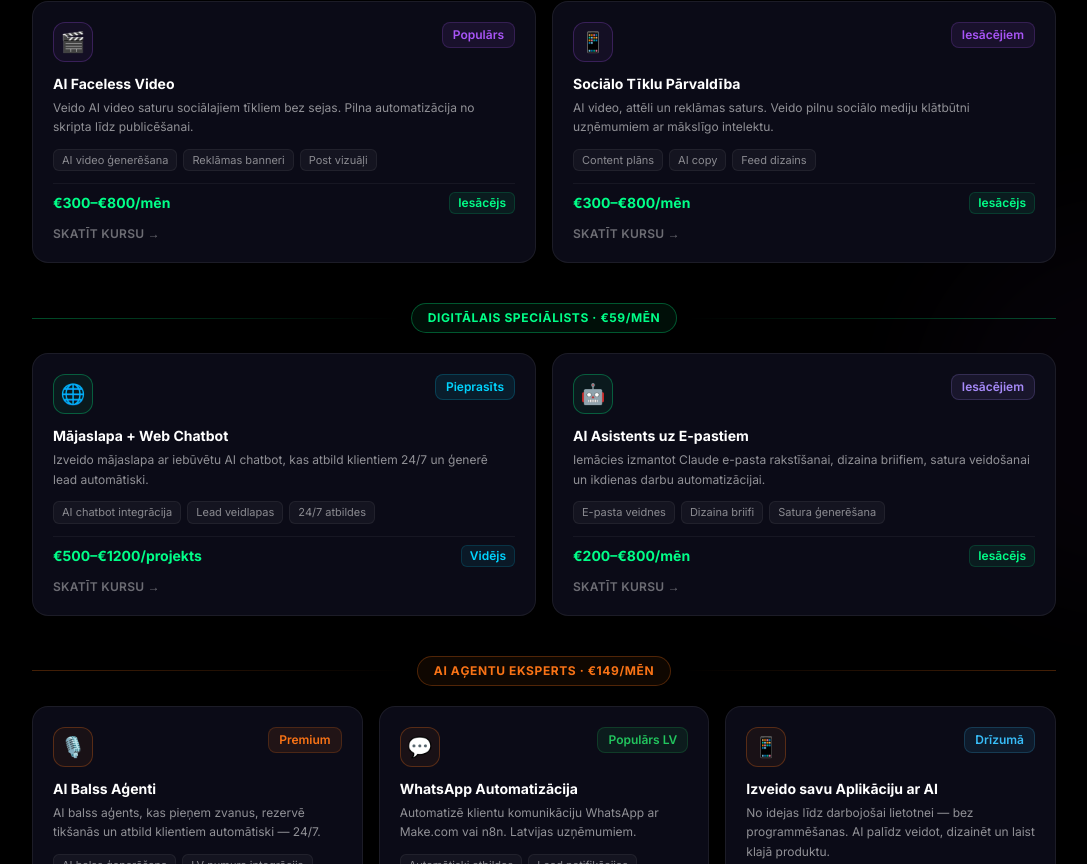
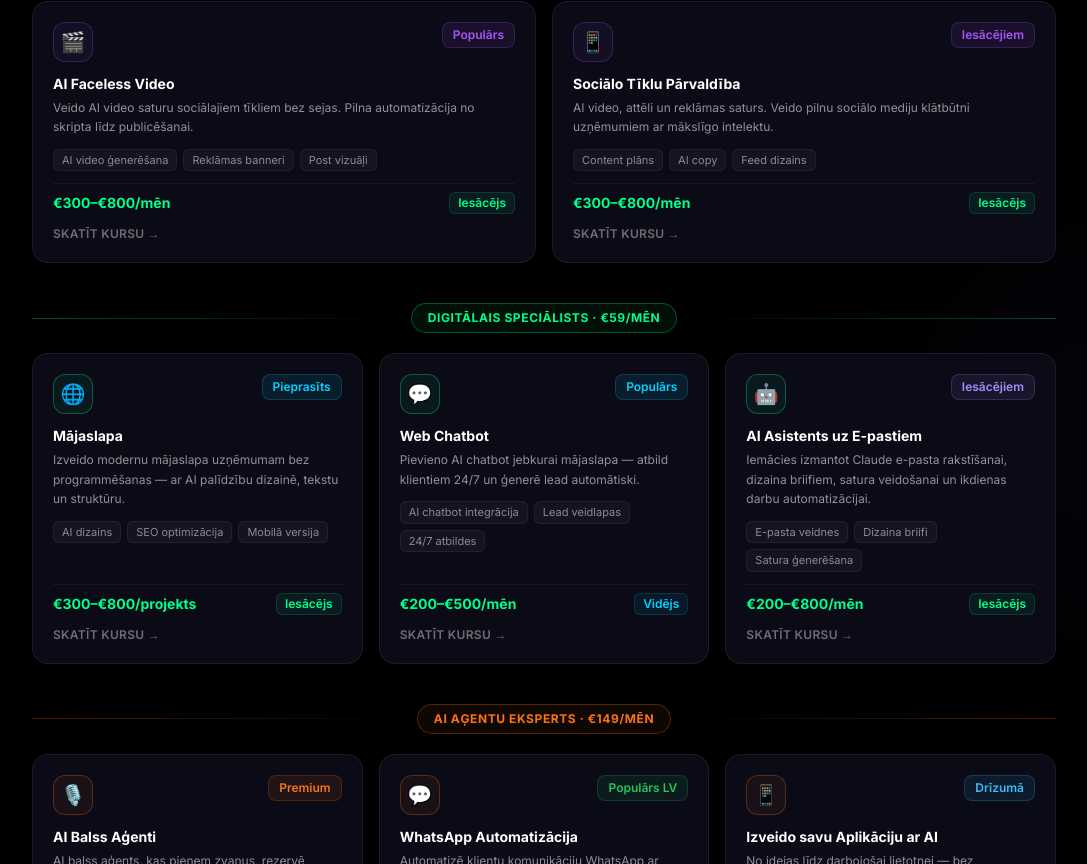
Before and after one commit to kalvenz95/ai_majaslapa, a Next.js app: page / in a window 1280 px wide. Shown: the part 6133-6997 px from the top of the page, without its empty margins (96-1183 px from the left). Built offline with nearby package versions, Linux system fonts and the light colour scheme.

Commit message:
split Majaslapa+Web Chatbot into 2 separate course blocks

```diff
--- a/src/components/Pricing.tsx
+++ b/src/components/Pricing.tsx
@@ -39,7 +39,8 @@ const plans = [
     highlight: true,
     badge: null,
     courses: [
-      { icon: "🌐", name: "Mājaslapa + Web Chatbot", desc: "24/7 automātiskas atbildes klientiem" },
+      { icon: "🌐", name: "Mājaslapa", desc: "AI dizains, SEO, mobilā versija" },
+      { icon: "💬", name: "Web Chatbot", desc: "24/7 automātiskas atbildes, lead ģenerēšana" },
       { icon: "🤖", name: "AI Asistents uz E-pastiem", desc: "Automatizēti e-pasti un komunikācija" },
     ],
     skills: [
@@ -276,13 +277,25 @@ function GroupedCourses() {
       courses: [
         {
           icon: "🌐",
-          title: "Mājaslapa + Web Chatbot",
+          title: "Mājaslapa",
           tag: "Pieprasīts",
           tagColor: "#00d4ff",
-          earn: "€500–€1200/projekts",
+          earn: "€300–€800/projekts",
+          difficulty: "Iesācējs",
+          diffColor: "#00ff88",
+          desc: "Izveido modernu mājaslapa uzņēmumam bez programmēšanas — ar AI palīdzību dizainē, tekstu un struktūru.",
+          includes: ["AI dizains", "SEO optimizācija", "Mobilā versija"],
+          link: "/kursi/website-chatbot",
+        },
+        {
+          icon: "💬",
+          title: "Web Chatbot",
+          tag: "Populārs",
+          tagColor: "#00d4ff",
+          earn: "€200–€500/mēn",
           difficulty: "Vidējs",
           diffColor: "#00d4ff",
-          desc: "Izveido mājaslapa ar iebūvētu AI chatbot, kas atbild klientiem 24/7 un ģenerē lead automātiski.",
+          desc: "Pievieno AI chatbot jebkurai mājaslapa — atbild klientiem 24/7 un ģenerē lead automātiski.",
           includes: ["AI chatbot integrācija", "Lead veidlapas", "24/7 atbildes"],
           link: "/kursi/website-chatbot",
         },
```
